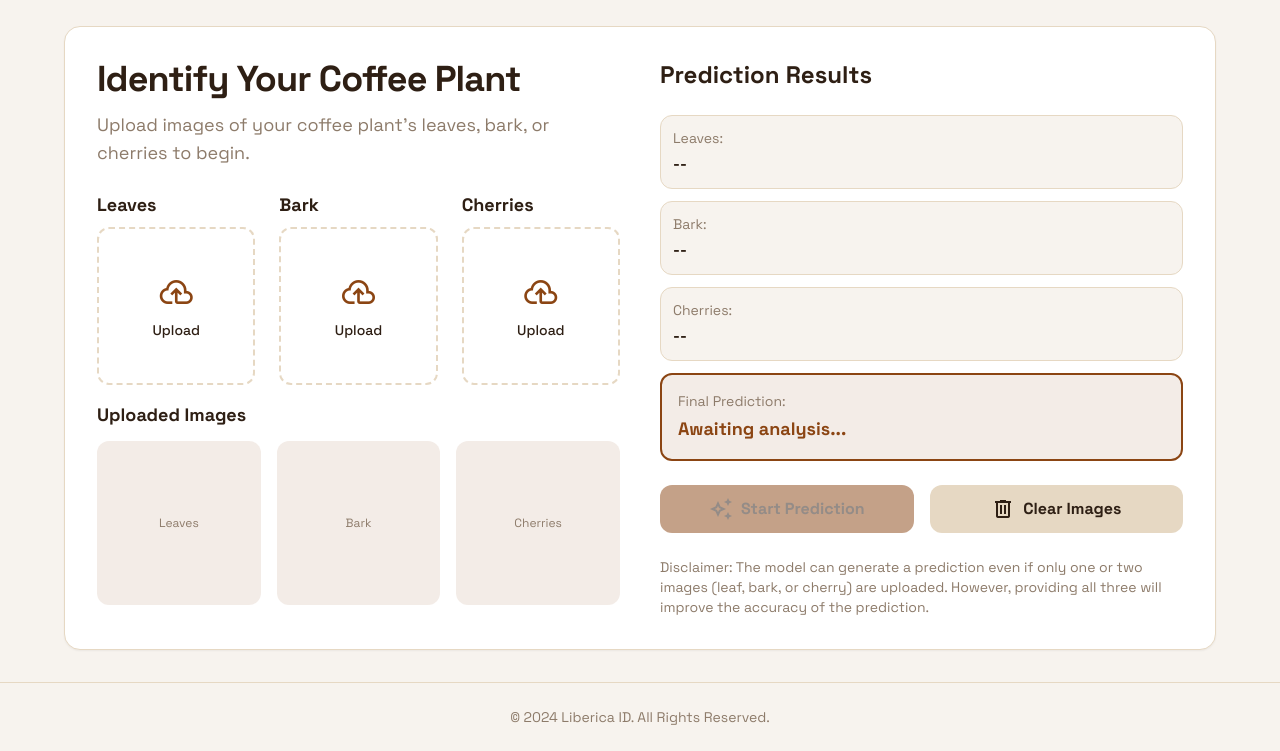
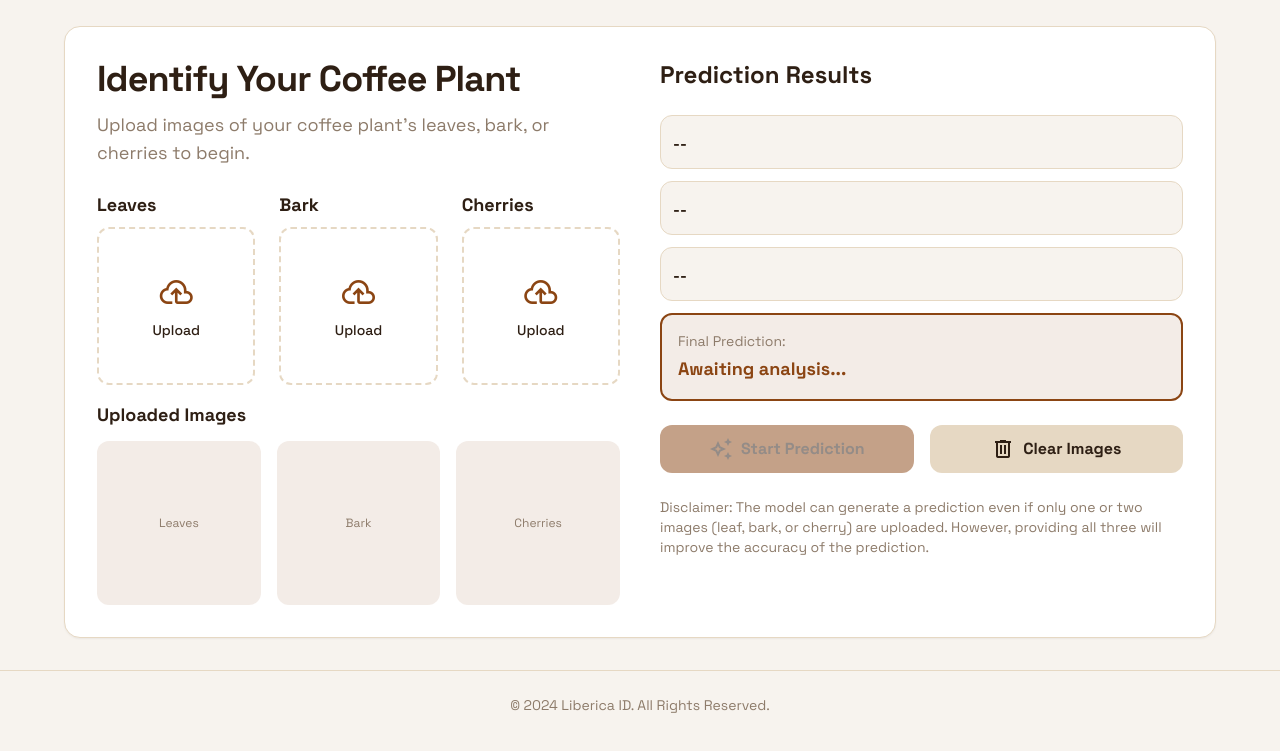
Before and after one commit to kylajamito/BarakoSense, a website: page html/predict.html in a window 1280 px wide. Shown: the part 70-821 px from the top of the page. Drawn offline with nearby package versions, Linux system fonts and the light colour scheme; files whose address does not match are found by name.

Commit message:
removed redundancy

```diff
--- a/html/predict.html
+++ b/html/predict.html
@@ -141,15 +141,15 @@
                     <h3 class="text-2xl font-bold">Prediction Results</h3>
                     <div class="space-y-3">
                         <div class="bg-background-light dark:bg-background-dark rounded-lg p-3 border border-border-light dark:border-border-dark">
-                            <p class="text-sm text-text-muted-light dark:text-text-muted-dark mb-1">Leaves:</p>
+                            <p class="text-sm text-text-muted-light dark:text-text-muted-dark mb-1"></p>
                             <p class="text-base font-semibold" id="leaves-result">--</p>
                         </div>
                         <div class="bg-background-light dark:bg-background-dark rounded-lg p-3 border border-border-light dark:border-border-dark">
-                            <p class="text-sm text-text-muted-light dark:text-text-muted-dark mb-1">Bark:</p>
+                            <p class="text-sm text-text-muted-light dark:text-text-muted-dark mb-1"></p>
                             <p class="text-base font-semibold" id="bark-result">--</p>
                         </div>
                         <div class="bg-background-light dark:bg-background-dark rounded-lg p-3 border border-border-light dark:border-border-dark">
-                            <p class="text-sm text-text-muted-light dark:text-text-muted-dark mb-1">Cherries:</p>
+                            <p class="text-sm text-text-muted-light dark:text-text-muted-dark mb-1"></p>
                             <p class="text-base font-semibold" id="cherries-result">--</p>
                         </div>
                         <div class="bg-primary/10 dark:bg-primary/20 rounded-lg p-4 border-2 border-primary">
--- a/script/predict.js
+++ b/script/predict.js
@@ -100,7 +100,7 @@ document.getElementById('predict-btn').addEventListener('click', async function
 
         const finalEl = document.getElementById('final-result');
         finalEl.innerHTML = `
-            <strong>Final Prediction:</strong> ${finalPrediction}<br>
+            <strong> </strong> ${finalPrediction}<br>
             <small>Average Confidence: ${avgConfidence}%</small>
         `;
 
```
